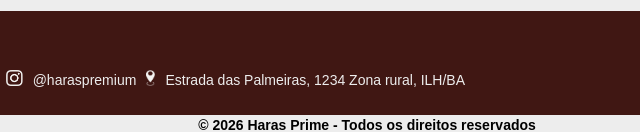
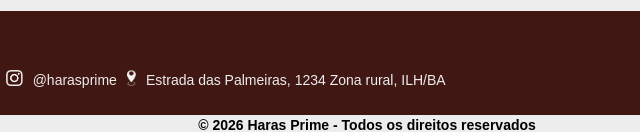
Before and after one commit to rafael-eslucas/haras-prime, a plain HTML site: page vacalo.html in a window 1280 px wide. Shown: the part 1362-1494 px from the top of the page, 273-913 px from the left. Drawn offline with Linux system fonts and the light colour scheme; a web font is replaced by a local one.

Commit message:
ai so detalhezinho do contato

```diff
--- a/vacalo.html
+++ b/vacalo.html
@@ -4,7 +4,7 @@
     <meta charset="UTF-8">
     <meta name="viewport" content="width=device-width, initial-scale=1.0">
     <link rel="stylesheet" href="style.css">
-    <link rel="icon" href="images/icon.jpeg">
+    <link rel="icon" href="images/icon.jpg">
     <title>Nossos Cavalos - Haras Prime</title>
 </head>
 <body>
@@ -53,7 +53,7 @@
             </div>
         </div>
 
-         <!-- Finzinho la -->
+        <!-- Finzinho la -->
         <div id="contato">
             <p>Contato:</p>
             <div class="flex">
@@ -63,7 +63,7 @@
                 </div>
                 <div class="flex">
                     <img src="images/instagram.jpeg" class="ico" alt="">
-                    <p>@haraspremium</p>
+                    <p>@harasprime</p>
                 </div>
                 <div class="flex">
                     <img src="images/localizacao.jpeg" class="ico" alt="">
```
